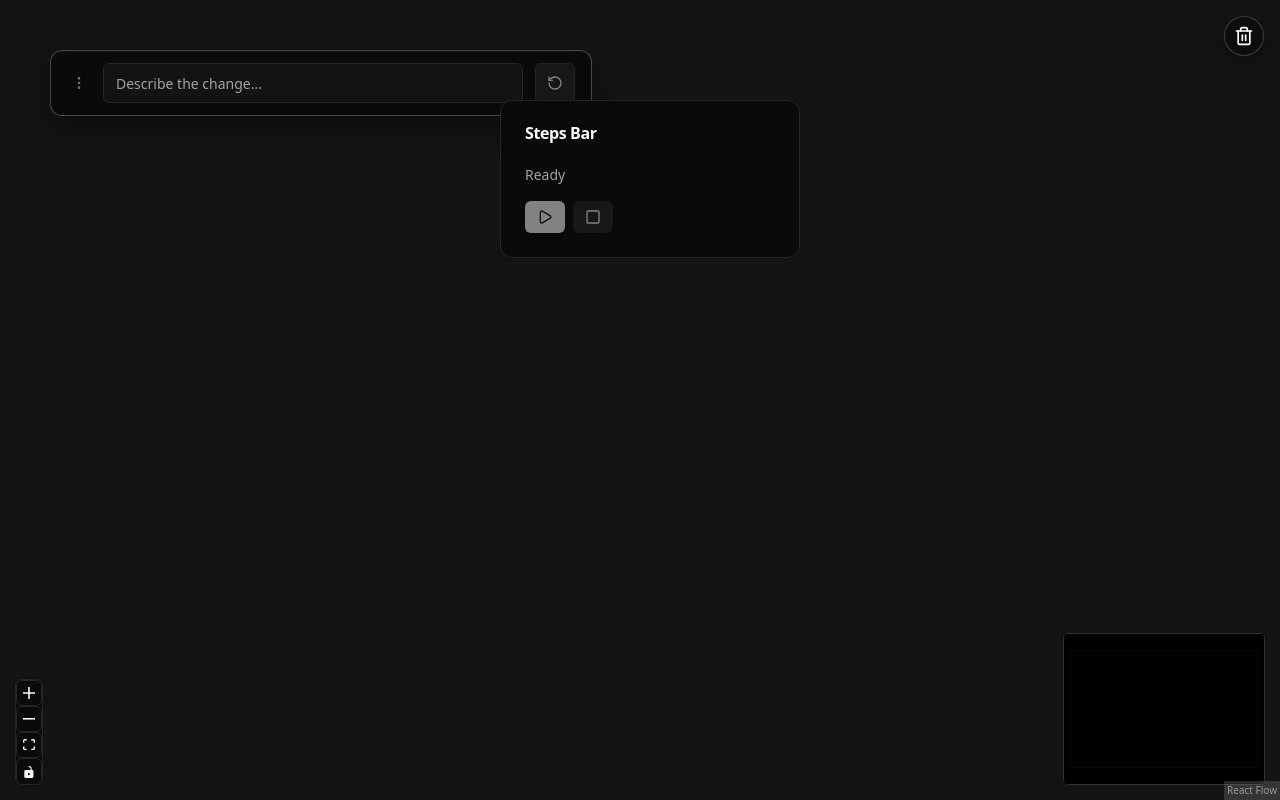
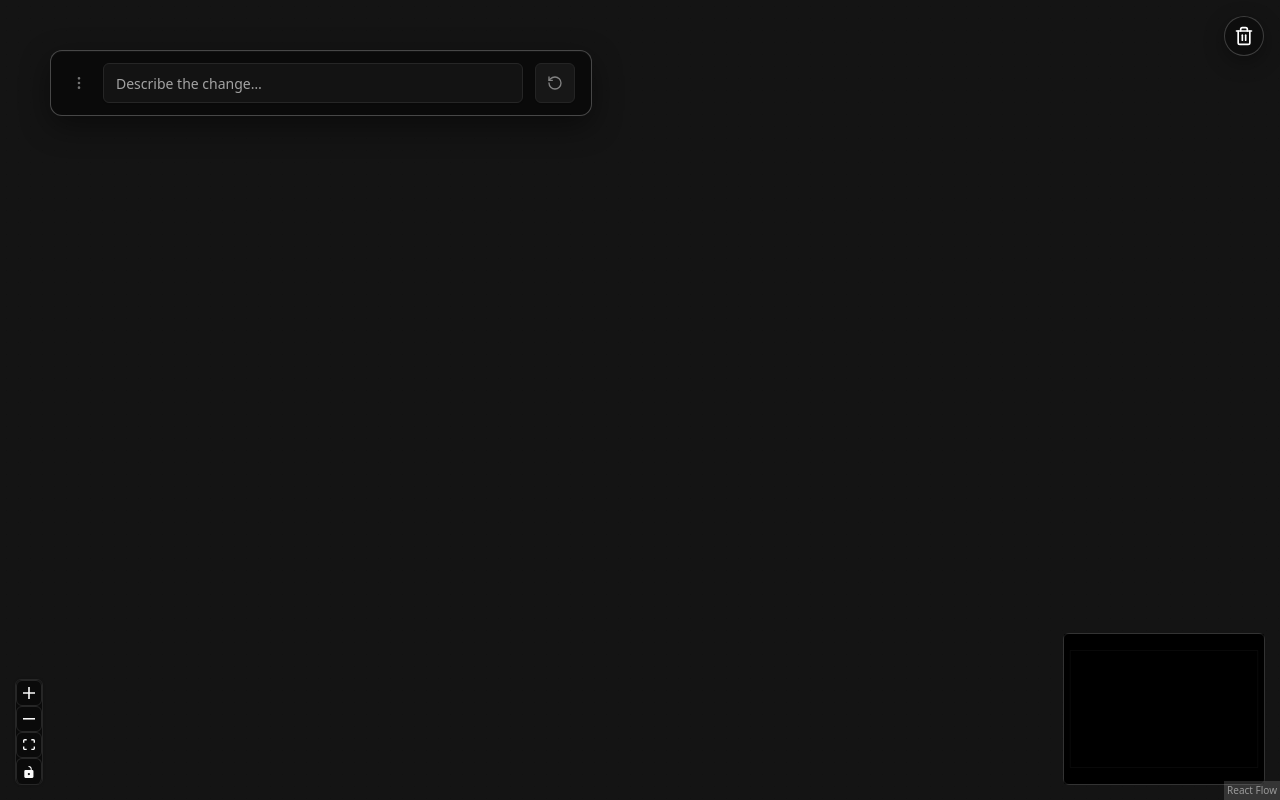
Before and after one commit to Nirmal2000/banana, a Next.js app: page / in a window 1280 px wide. Built offline with nearby package versions, Linux system fonts and the light colour scheme.

Commit message:
stepbar event display

```diff
--- a/src/app/api/generate-variations/route.js
+++ b/src/app/api/generate-variations/route.js
@@ -32,18 +32,25 @@ export async function POST(request) {
           const redis = await getRedisClient();
           if (!imageBuffer) {
             try { console.log('[SSE] Base case generation start'); } catch {}
-            // Base case: generate single image
-            const llm = new ChatGoogleGenerativeAI({
-              model: process.env.GOOGLE_IMAGE_MODEL || 'gemini-2.5-flash-image-preview',
-              temperature: 0
-            });
+            // Base case: treat as a single-step googleEdit plan
+            const model = process.env.GOOGLE_IMAGE_MODEL || 'gemini-2.5-flash-image-preview';
+            const llm = new ChatGoogleGenerativeAI({ model, temperature: 0 });
+
+            // Emit planner source + single-step plan before execution for consistent UX
+            controller.enqueue(encoder.encode(`data: ${JSON.stringify({ event: 'planner-source', source: `google:${model}` })}\n\n`));
+            controller.enqueue(
+              encoder.encode(
+                `data: ${JSON.stringify({ event: 'plans', plans: { [nodeId]: [{ op: 'googleEdit', params: { prompt } }] } })}\n\n`)
+              )
+            // );
+
             const messages = [{ role: 'user', content: prompt }];
             const aiMessage = await llm.invoke(messages, { response_modalities: ['IMAGE'] });
             const dataUrl = extractImageDataUrl(aiMessage);
             if (dataUrl) {
               const key = `image:${nodeId}:0`;
               await redis.set(key, dataUrl, { EX: 3600 });
-              controller.enqueue(encoder.encode(`data: ${JSON.stringify({ event: 'plans', plans: { [nodeId]: [] } })}\n\n`));
+              // Only emit the standard step-result; omit extra googleedit event for basegen
               controller.enqueue(encoder.encode(`data: ${JSON.stringify({ event: 'step-result', variationId: nodeId, stepIndex: 0, key })}\n\n`));
             }
             controller.enqueue(encoder.encode(`data: ${JSON.stringify({ event: 'end', message: 'Generation complete' })}\n\n`));
--- a/src/components/PromptBox.js
+++ b/src/components/PromptBox.js
@@ -22,6 +22,8 @@ const PromptBox = () => {
     addVariationNodes,
     updateNodeImage,
     setGenerationActive,
+    setPlannerSource,
+    addEventDetail,
     setPlans,
     updateVariationProgress,
     clearExecution,
@@ -56,6 +58,7 @@ const PromptBox = () => {
   const handleEvent = (eventData) => {
     if (eventData.event === 'planner-source') {
       try { console.info('[Client] planner-source:', eventData.source); } catch {}
+      setPlannerSource(eventData.source);
     } else if (eventData.event === 'plans') {
       try {
         const planCounts = Object.fromEntries(Object.entries(eventData.plans || {}).map(([k, v]) => [k, (v || []).length]));
@@ -78,11 +81,17 @@ const PromptBox = () => {
         })
         .catch(err => console.error('Failed to fetch image key:', eventData.key, err));
       updateVariationProgress(eventData.variationId, eventData.stepIndex);
+    } else if (eventData.event === 'googleedit') {
+      try { console.info('[Client] googleedit:', { v: eventData.variationId, i: eventData.stepIndex }); } catch {}
+      addEventDetail(eventData.variationId, eventData.stepIndex, {
+        type: 'googleedit',
+        model: eventData.model,
+        prompt: eventData.prompt,
+      });
     } else if (eventData.event === 'end') {
       try { console.info('[Client] end:', eventData.message); } catch {}
       setGenerating(false);
       setGenerationActive(false);
-      clearExecution();
     } else if (eventData.event === 'error') {
       console.error('SSE error:', eventData.message);
       setGenerating(false);
--- a/src/components/StepsBar.js
+++ b/src/components/StepsBar.js
@@ -1,38 +1,51 @@
 'use client';
 
-import { useState } from 'react';
-import { Play, Pause, Square } from 'lucide-react';
+import { useMemo, useState } from 'react';
 import { useGraphStore } from '@/store/graphStore';
 import { cn } from '@/lib/utils';
 import { Card, CardContent, CardHeader, CardTitle } from '@/components/ui/card';
-import { Button } from '@/components/ui/button';
+// No action buttons for now; display-only panel
 
 const StepsBar = () => {
   const [position, setPosition] = useState({ x: 500, y: 100 });
   const [isDragging, setIsDragging] = useState(false);
   const [dragOffset, setDragOffset] = useState({ x: 0, y: 0 });
 
-  const { generationActive, currentExecution, variationProgress, setGenerationActive, clearExecution } = useGraphStore();
+  const {
+    selectedNodeId,
+    generationActive,
+    currentExecution,
+    variationProgress,
+    plannerSource,
+    eventDetails,
+    setGenerationActive,
+    clearExecution,
+  } = useGraphStore();
 
-  const handleCancel = () => {
-    setGenerationActive(false);
-    clearExecution();
-  };
+  // Action buttons removed; panel is display-only
 
-  // Get current progress display
-  const getCurrentStepText = () => {
-    if (!generationActive || currentExecution.length === 0) {
-      return "Ready";
+  // Derive execution data for selected image
+  const selectedExec = useMemo(() => {
+    if (!selectedNodeId) return null;
+    return currentExecution.find(e => e.variationId === selectedNodeId) || null;
+  }, [selectedNodeId, currentExecution]);
+
+  const currentIndex = selectedExec ? (variationProgress[selectedExec.variationId] ?? -1) : -1;
+  const totalSteps = selectedExec ? (selectedExec.plan?.length || 0) : 0;
+  const isComplete = selectedExec ? (totalSteps > 0 && currentIndex >= totalSteps - 1) : false;
+
+  const headerText = useMemo(() => {
+    if (!selectedNodeId) return '';
+    if (!generationActive && !selectedExec) return 'No active plan for this image';
+    if (selectedExec && totalSteps === 0) return 'Base generation (no steps)';
+    if (selectedExec && totalSteps > 0) {
+      if (isComplete) return `Completed ${totalSteps} steps`;
+      const nextStep = Math.max(0, currentIndex + 1);
+      const label = selectedExec.plan?.[nextStep]?.op || '…';
+      return `Step ${Math.min(nextStep + 1, totalSteps)} of ${totalSteps}: ${label}`;
     }
-    const exec = currentExecution[0]; // Focus on first variation
-    const currentStep = variationProgress[exec.variationId] || 0;
-    if (currentStep < exec.plan.length) {
-      const op = exec.plan[currentStep].op;
-      return `Variation 1 of ${currentExecution.length}: Step ${currentStep + 1} of ${exec.plan.length}: ${op}`;
-    } else {
-      return `Variation 1: Completed`;
-    }
-  };
+    return 'Ready';
+  }, [selectedNodeId, generationActive, selectedExec, totalSteps, isComplete, currentIndex]);
 
   const handleMouseDown = (e) => {
     setDragOffset({
@@ -55,6 +68,9 @@ const StepsBar = () => {
     setIsDragging(false);
   };
 
+  // Hide completely when no image is selected
+  if (!selectedNodeId) return null;
+
   return (
     <Card
       onMouseDown={handleMouseDown}
@@ -62,7 +78,7 @@ const StepsBar = () => {
       onMouseUp={handleMouseUp}
       onMouseLeave={handleMouseUp}
       className={cn(
-        "fixed z-50 min-w-[300px] min-h-[80px] cursor-grab",
+        "fixed z-50 w-[260px] cursor-grab",
         isDragging && "cursor-grabbing"
       )}
       style={{
@@ -71,29 +87,57 @@ const StepsBar = () => {
       }}
     >
       <CardHeader>
-        <CardTitle>Steps Bar</CardTitle>
+        <CardTitle className="text-sm">Selected Image Activity</CardTitle>
       </CardHeader>
-      <CardContent className="space-y-4">
-        <div className="text-sm text-muted-foreground">
-          {getCurrentStepText()}
-        </div>
-        <div className="flex gap-2">
-          <Button
-            size="sm"
-            disabled={!generationActive}
-            onClick={() => {}} // For future play/pause
-          >
-            <Play />
-          </Button>
-          <Button
-            variant="secondary"
-            size="sm"
-            disabled={!generationActive}
-            onClick={handleCancel}
-          >
-            <Square />
-          </Button>
-        </div>
+      <CardContent className="space-y-3">
+        {/* Summary line */}
+        <div className="text-sm text-muted-foreground">{headerText}</div>
+
+        {/* Planner source if available */}
+        {plannerSource && (
+          <div className="text-[11px] text-muted-foreground/80">
+            Planner: <span className="font-mono">{plannerSource}</span>
+          </div>
+        )}
+
+        {/* Plan steps for selected image */}
+        {selectedExec && totalSteps > 0 && (
+          <div className="rounded-md border p-2 max-h-48 overflow-auto">
+            {selectedExec.plan.map((step, idx) => {
+              const done = currentIndex >= idx;
+              return (
+                <div key={idx} className={cn("flex items-start gap-2 py-1 text-xs", done ? "opacity-100" : "opacity-80")}
+                >
+                  <div className={cn(
+                    "h-5 w-5 shrink-0 inline-flex items-center justify-center rounded-sm text-[10px] font-mono leading-none",
+                    done ? "bg-green-600 text-white" : "bg-neutral-200 text-neutral-700"
+                  )}
+                  >
+                    {idx + 1}
+                  </div>
+                  <div className="flex-1">
+                    <div className="font-medium">
+                      {step.op}
+                      {done && <span className="ml-2 text-[10px] text-green-600">done</span>}
+                    </div>
+                    {step.params && (
+                      <div className="font-mono text-[10px] text-neutral-500 break-words">
+                        {JSON.stringify(step.params)}
+                      </div>
+                    )}
+                    {eventDetails?.[selectedExec.variationId]?.[idx] && (
+                      <div className="mt-1 text-[10px] text-neutral-500">
+                        <div className="font-mono">{JSON.stringify(eventDetails[selectedExec.variationId][idx])}</div>
+                      </div>
+                    )}
+                  </div>
+                </div>
+              );
+            })}
+          </div>
+        )}
+
+        {/* Actions removed: display-only */}
       </CardContent>
     </Card>
   );
--- a/src/store/graphStore.js
+++ b/src/store/graphStore.js
@@ -42,6 +42,8 @@ export const useGraphStore = create(
       generationActive: false, // True when SSE is streaming
       variationProgress: {}, // {variationId: currentStep}
       currentExecution: [], // Array of {variationId, plan} for progress bar
+      plannerSource: null, // e.g., which planner/model produced plans
+      eventDetails: {}, // { [variationId]: { [stepIndex]: detail } }
 
       onNodesChange: (changes) => {
         set((state) => {
@@ -146,10 +148,33 @@ export const useGraphStore = create(
         set({ generationActive: active });
       },
 
-      // Set plans and current execution
+      // Planner source metadata
+      setPlannerSource: (source) => {
+        set({ plannerSource: source || null });
+      },
+
+      // Record per-step event details (e.g., googleedit)
+      addEventDetail: (variationId, stepIndex, detail) => {
+        set((state) => ({
+          eventDetails: {
+            ...state.eventDetails,
+            [variationId]: { ...(state.eventDetails?.[variationId] || {}), [stepIndex]: detail },
+          },
+        }));
+      },
+
+      // Set plans and current execution (merge, don't replace) so prior runs persist
       setPlans: (plans) => {
-        const execution = Object.entries(plans).map(([id, plan]) => ({ variationId: id, plan }));
-        set({ currentExecution: execution });
+        set((state) => {
+          const existingMap = Object.fromEntries(
+            (state.currentExecution || []).map((e) => [e.variationId, e.plan])
+          );
+          for (const [id, plan] of Object.entries(plans || {})) {
+            existingMap[id] = plan;
+          }
+          const merged = Object.entries(existingMap).map(([id, plan]) => ({ variationId: id, plan }));
+          return { currentExecution: merged };
+        });
       },
 
       // Update progress for a variation
@@ -161,7 +186,7 @@ export const useGraphStore = create(
 
       // Clear execution on end
       clearExecution: () => {
-        set({ currentExecution: [], variationProgress: {} });
+        set({ currentExecution: [], variationProgress: {}, plannerSource: null, eventDetails: {} });
       },
 
       // Get node image URL by ID
```
